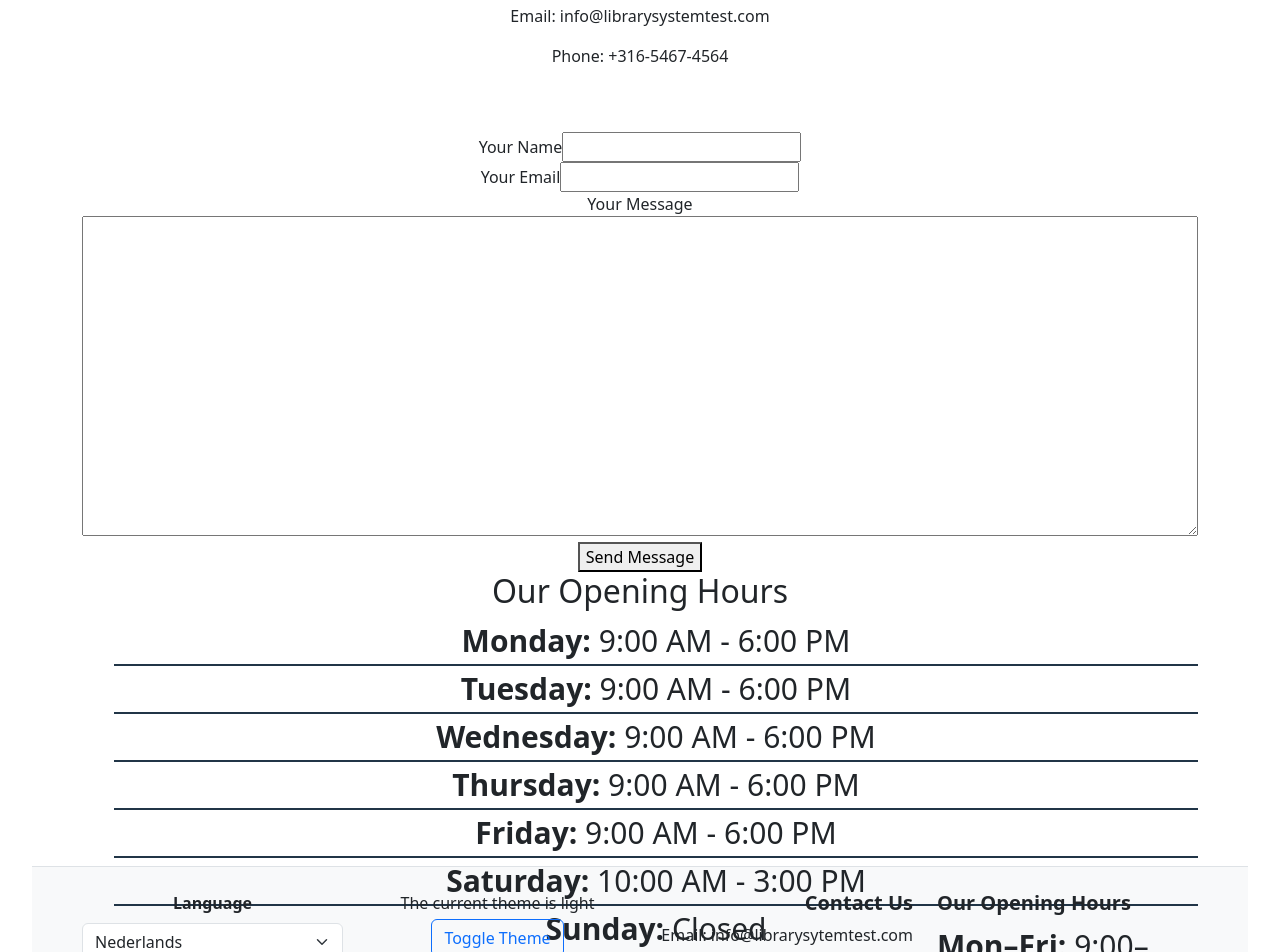
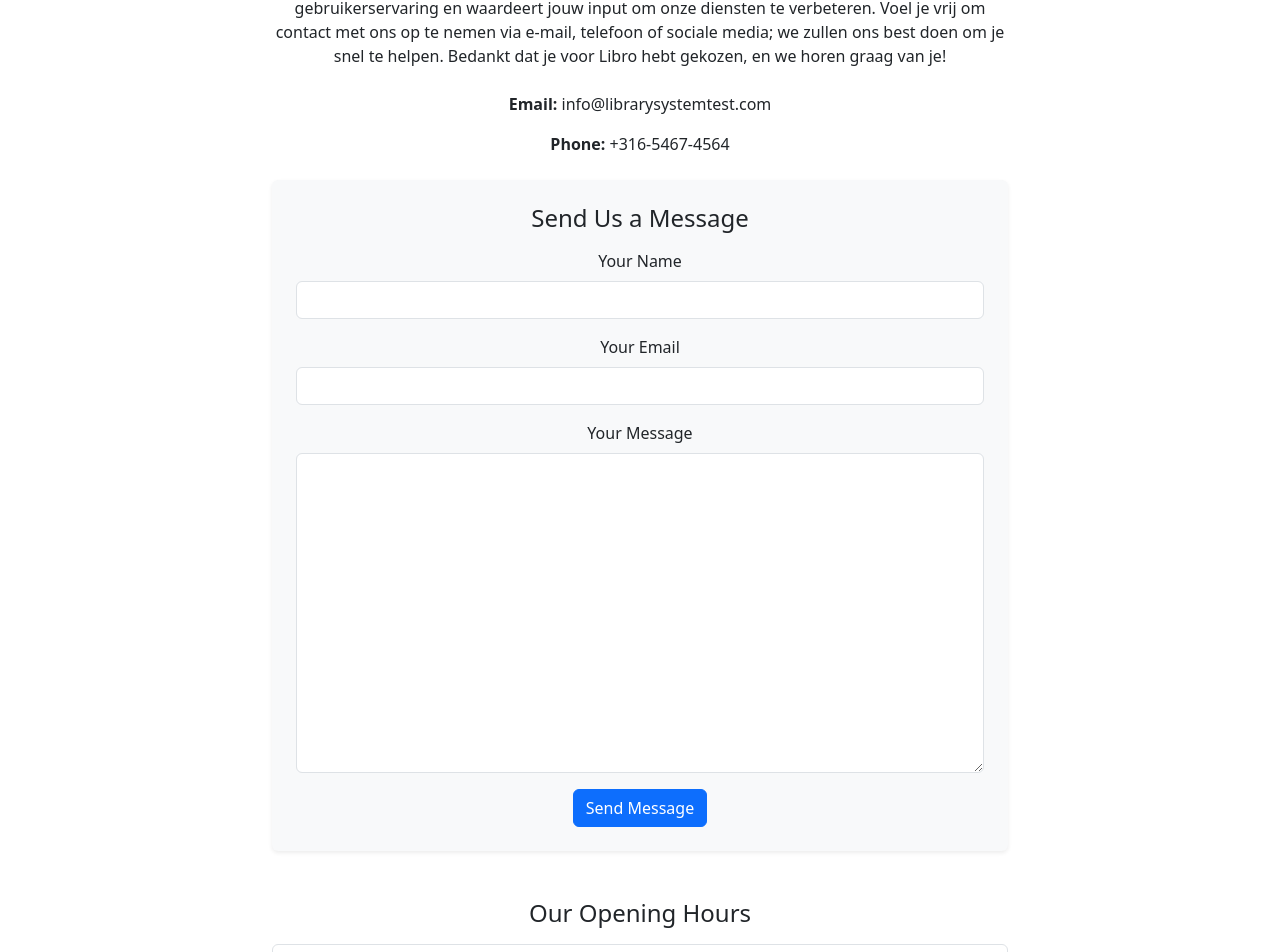
Before and after one commit to smallproject/library-system-frontend, a React (Vite) app: page /contact in a window 1280 px wide. Shown: the part 476-1428 px from the top of the page. Built offline with nearby package versions, Linux system fonts and the light colour scheme.

Commit message:
redesign to implement bootstrap

```diff
--- a/src/pages/Contact.jsx
+++ b/src/pages/Contact.jsx
@@ -37,25 +37,29 @@ function Contact() {
     };
 
     return (
-        <section className={"container"}>
-            <article className={"plain-text-container"}>
-                <h1>{title}</h1>
+        <section className="container py-5">
+            <div className="row justify-content-center">
+                <div className="col-lg-8">
+                    <article className="mb-4">
+                        <h1 className="mb-3 text-primary">{title}</h1>
                         <p>{description}</p>
                         <p>{description2}</p>
                         <p>{description3}</p>
 
+                        <div className="mt-4">
+                            <p><strong>Email:</strong> info@librarysystemtest.com</p>
+                            <p><strong>Phone:</strong> +316-5467-4564</p>
+                        </div>
+                    </article>
 
-                <p>Email: info@librarysystemtest.com</p>
-                <p>Phone: +316-5467-4564</p>
+                    <form className="bg-light p-4 rounded shadow-sm" onSubmit={handleSubmit}>
+                        <h4 className="mb-3">Send Us a Message</h4>
 
-
-                <br/>
-                <br/>
-                <form className="contact-form" onSubmit={handleSubmit}>
-                    <div className="form-group">
-                        <label htmlFor="name">Your Name</label>
+                        <div className="mb-3">
+                            <label htmlFor="name" className="form-label">Your Name</label>
                             <input
                                 type="text"
+                                className="form-control"
                                 id="name"
                                 name="name"
                                 value={formData.name}
@@ -64,10 +68,11 @@ function Contact() {
                             />
                         </div>
 
-                    <div className="form-group">
-                        <label htmlFor="email">Your Email</label>
+                        <div className="mb-3">
+                            <label htmlFor="email" className="form-label">Your Email</label>
                             <input
                                 type="email"
+                                className="form-control"
                                 id="email"
                                 name="email"
                                 value={formData.email}
@@ -76,37 +81,38 @@ function Contact() {
                             />
                         </div>
 
-                    <div className="form-group">
-                        <label htmlFor="message">Your Message</label>
+                        <div className="mb-3">
+                            <label htmlFor="message" className="form-label">Your Message</label>
                             <textarea
+                                className="form-control"
                                 id="message"
                                 name="message"
+                                rows="5"
                                 value={formData.message}
                                 onChange={handleChange}
                                 required
                             ></textarea>
                         </div>
 
-                    <button type="submit" className="submit-btn">
+                        <button type="submit" className="btn btn-primary">
                             Send Message
                         </button>
                     </form>
 
-
-
-                <div className="opening-hours">
-                    <h2>Our Opening Hours</h2>
-                    <ul>
-                        <li><strong>Monday:</strong> 9:00 AM - 6:00 PM</li>
-                        <li><strong>Tuesday:</strong> 9:00 AM - 6:00 PM</li>
-                        <li><strong>Wednesday:</strong> 9:00 AM - 6:00 PM</li>
-                        <li><strong>Thursday:</strong> 9:00 AM - 6:00 PM</li>
-                        <li><strong>Friday:</strong> 9:00 AM - 6:00 PM</li>
-                        <li><strong>Saturday:</strong> 10:00 AM - 3:00 PM</li>
-                        <li><strong>Sunday:</strong> Closed</li>
+                    <div className="mt-5">
+                        <h4 className="mb-3">Our Opening Hours</h4>
+                        <ul className="list-group text-start">
+                            <li className="list-group-item"><strong>Monday:</strong> 9:00 AM - 6:00 PM</li>
+                            <li className="list-group-item"><strong>Tuesday:</strong> 9:00 AM - 6:00 PM</li>
+                            <li className="list-group-item"><strong>Wednesday:</strong> 9:00 AM - 6:00 PM</li>
+                            <li className="list-group-item"><strong>Thursday:</strong> 9:00 AM - 6:00 PM</li>
+                            <li className="list-group-item"><strong>Friday:</strong> 9:00 AM - 6:00 PM</li>
+                            <li className="list-group-item"><strong>Saturday:</strong> 10:00 AM - 3:00 PM</li>
+                            <li className="list-group-item"><strong>Sunday:</strong> Closed</li>
                         </ul>
                     </div>
-            </article>
+                </div>
+            </div>
         </section>
     );
 }
```
Lines whose indentation alone changed are shown as unchanged.
